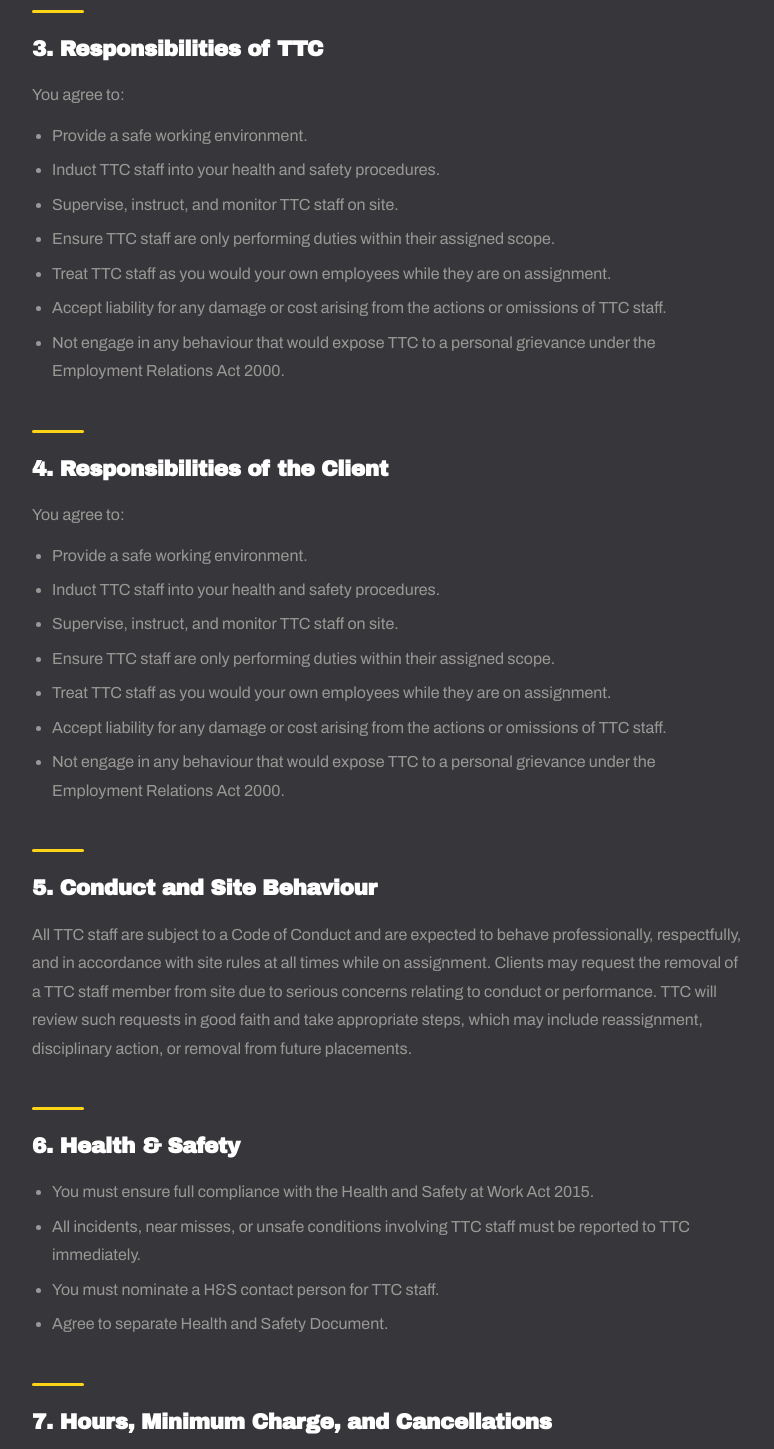
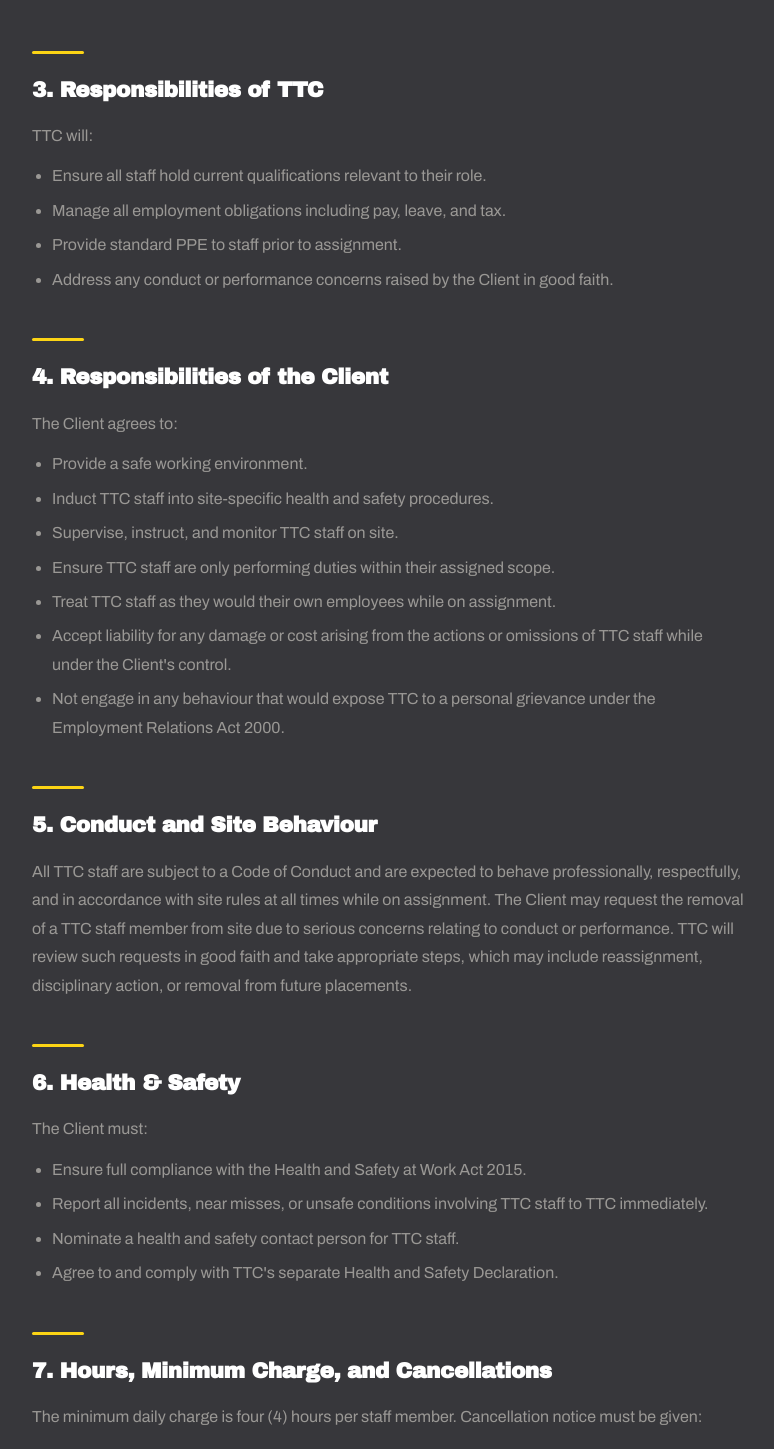
Before and after one commit to ClaudeCodeJones/temp-company-website, a Next.js app: page /terms in a window 1280 px wide. Shown: the part 1166-2615 px from the top of the page, without its empty margins (252-1026 px from the left). Built offline with nearby package versions, Linux system fonts and the light colour scheme.

Commit message:
Update Terms and Conditions content and structure
Co-Authored-By: Claude Opus 4.6 <noreply@anthropic.com>

```diff
--- a/app/terms/page.tsx
+++ b/app/terms/page.tsx
@@ -14,11 +14,12 @@ const sections = [
   {
     number: '1.',
     title: 'Acceptance of Terms',
-    body: 'TTC supplies traffic management personnel to you, the client, on a casual basis. While on assignment, TTC staff work under your day-to-day supervision, direction, and control. TTC remains the employer and retains the right to manage its employment relationship.',
+    body: 'TTC supplies traffic management personnel to the Client on a casual basis. While on assignment, TTC staff work under the Client\'s day-to-day supervision, direction, and control. TTC remains the employer and retains the right to manage its employment relationship.',
   },
   {
     number: '2.',
     title: 'Relationship Between Parties',
+    body: 'TTC will:',
     list: [
       'Source and supply trained TTM workers.',
       'Pay wages, holiday pay, KiwiSaver, PAYE, and other entitlements.',
@@ -28,53 +29,51 @@ const sections = [
   {
     number: '3.',
     title: 'Responsibilities of TTC',
-    body: 'You agree to:',
+    body: 'TTC will:',
     list: [
-      'Provide a safe working environment.',
-      'Induct TTC staff into your health and safety procedures.',
-      'Supervise, instruct, and monitor TTC staff on site.',
-      'Ensure TTC staff are only performing duties within their assigned scope.',
-      'Treat TTC staff as you would your own employees while they are on assignment.',
-      'Accept liability for any damage or cost arising from the actions or omissions of TTC staff.',
-      'Not engage in any behaviour that would expose TTC to a personal grievance under the Employment Relations Act 2000.',
+      'Ensure all staff hold current qualifications relevant to their role.',
+      'Manage all employment obligations including pay, leave, and tax.',
+      'Provide standard PPE to staff prior to assignment.',
+      'Address any conduct or performance concerns raised by the Client in good faith.',
     ],
   },
   {
     number: '4.',
     title: 'Responsibilities of the Client',
-    body: 'You agree to:',
+    body: 'The Client agrees to:',
     list: [
       'Provide a safe working environment.',
-      'Induct TTC staff into your health and safety procedures.',
+      'Induct TTC staff into site-specific health and safety procedures.',
       'Supervise, instruct, and monitor TTC staff on site.',
       'Ensure TTC staff are only performing duties within their assigned scope.',
-      'Treat TTC staff as you would your own employees while they are on assignment.',
-      'Accept liability for any damage or cost arising from the actions or omissions of TTC staff.',
+      'Treat TTC staff as they would their own employees while on assignment.',
+      'Accept liability for any damage or cost arising from the actions or omissions of TTC staff while under the Client\'s control.',
       'Not engage in any behaviour that would expose TTC to a personal grievance under the Employment Relations Act 2000.',
     ],
   },
   {
     number: '5.',
     title: 'Conduct and Site Behaviour',
-    body: 'All TTC staff are subject to a Code of Conduct and are expected to behave professionally, respectfully, and in accordance with site rules at all times while on assignment. Clients may request the removal of a TTC staff member from site due to serious concerns relating to conduct or performance. TTC will review such requests in good faith and take appropriate steps, which may include reassignment, disciplinary action, or removal from future placements.',
+    body: 'All TTC staff are subject to a Code of Conduct and are expected to behave professionally, respectfully, and in accordance with site rules at all times while on assignment. The Client may request the removal of a TTC staff member from site due to serious concerns relating to conduct or performance. TTC will review such requests in good faith and take appropriate steps, which may include reassignment, disciplinary action, or removal from future placements.',
   },
   {
     number: '6.',
     title: 'Health & Safety',
+    body: 'The Client must:',
     list: [
-      'You must ensure full compliance with the Health and Safety at Work Act 2015.',
-      'All incidents, near misses, or unsafe conditions involving TTC staff must be reported to TTC immediately.',
-      'You must nominate a H&S contact person for TTC staff.',
-      'Agree to separate Health and Safety Document.',
+      'Ensure full compliance with the Health and Safety at Work Act 2015.',
+      'Report all incidents, near misses, or unsafe conditions involving TTC staff to TTC immediately.',
+      'Nominate a health and safety contact person for TTC staff.',
+      'Agree to and comply with TTC\'s separate Health and Safety Declaration.',
     ],
   },
   {
     number: '7.',
     title: 'Hours, Minimum Charge, and Cancellations',
-    body: 'Minimum daily charge is four (4) hours per staff member. Cancellation notices must be given:',
+    body: 'The minimum daily charge is four (4) hours per staff member. Cancellation notice must be given:',
     list: [
-      '24 hours prior for nightshift work',
-      '12 hours prior for dayshift work',
+      '24 hours prior for nightshift work.',
+      '12 hours prior for dayshift work.',
     ],
     footer: 'If cancelled inside these timeframes, the minimum charge will apply.',
   },
@@ -87,7 +86,7 @@ const sections = [
     number: '9.',
     title: 'Timesheets and Invoicing',
     list: [
-      'Staff hours will be logged through MyTTM (digital timesheet system). Clients may request paper forms as additional backup.',
+      'Staff hours will be logged through MyTTM (digital timesheet system). The Client may request paper forms as additional backup.',
       'Invoices are issued weekly and due within 7 days of receipt.',
       'Late payments may incur interest and/or result in withdrawal of TTC staff.',
     ],
@@ -95,7 +94,7 @@ const sections = [
   {
     number: '10.',
     title: 'Conversion to Direct Hire',
-    body: 'If you, or any related third party, wish to employ a TTC worker directly, a conversion fee may apply.\n\nWhere the worker has completed fewer than 750 hours on assignment with you, a conversion fee will be charged.\n\nThe fee is calculated as a percentage of a notional annual salary based on 40 hours per week at $25 per hour.\n\nNo conversion fee applies once the worker has completed 750 hours.\n\nThis applies regardless of whether the engagement is direct or through any associated entity.',
+    body: 'If the Client, or any related third party, wishes to employ a TTC worker directly, a conversion fee may apply.\n\nWhere the worker has completed fewer than 750 hours on assignment with the Client, a conversion fee will be charged.\n\nThe fee is calculated as a percentage of a notional annual salary based on 40 hours per week at $25 per hour.\n\nNo conversion fee applies once the worker has completed 750 hours.\n\nThis applies regardless of whether the engagement is direct or through any associated entity.',
   },
   {
     number: '11.',
@@ -104,23 +103,23 @@ const sections = [
   },
   {
     number: '12.',
-    title: 'Full Terms & Conditions',
-    body: 'These website terms are a summary only.\n\nTTC operates under a range of formal agreements, including Client Terms & Conditions, Recruitment Terms & Conditions, Health & Safety Declarations, and Triangular Employment Agreements.\n\nFull terms will be provided and must be accepted prior to engagement.',
+    title: 'Insurance',
+    body: "TTC staff are not covered under TTC's liability insurance while on the Client's site. The Client is responsible for ensuring appropriate cover is in place.",
   },
   {
     number: '13.',
-    title: 'Insurance',
-    body: "TTC staff are not covered under TTC's liability insurance while on your site. You are responsible for ensuring appropriate cover is in place.",
+    title: 'Limitation of Liability',
+    body: 'TTC is not liable for any loss, damage, or cost incurred by the Client resulting from the conduct of TTC staff or from failure to supply staff. While TTC staff are under the Client\'s supervision and control, the Client accepts responsibility for their actions and indemnifies TTC against any costs, claims, or damages that may arise.',
   },
   {
     number: '14.',
-    title: 'Limitation of Liability',
-    body: 'TTC is not liable for any loss, damage, or cost incurred by you resulting from TTC staff conduct or from failure to supply staff. You indemnify TTC against any costs, claims, or damages resulting from TTC staff actions while under your control.',
+    title: 'Governing Law',
+    body: 'These terms are governed by New Zealand law.',
   },
   {
     number: '15.',
-    title: 'Governing Law',
-    body: 'These terms are governed by New Zealand law.',
+    title: 'Full Terms & Conditions',
+    body: 'These website terms are a summary only.\n\nTTC operates under a range of formal agreements, including Client Terms & Conditions, Recruitment Terms & Conditions, Health & Safety Declarations, and Triangular Employment Agreements.\n\nFull terms will be provided and must be accepted prior to engagement.',
   },
 ]
 
@@ -170,7 +169,7 @@ export default function TermsPage() {
 
           <div className="reveal" style={{ marginBottom: '56px' }}>
             <p style={{ fontSize: '1rem', lineHeight: 1.78, color: 'var(--text-muted)', marginBottom: '20px' }}>
-              The Temp Company, a division of Men at Work Ltd (Hereafter referred to as "TTC")
+              The Temp Company, a division of Men at Work Ltd (hereafter referred to as "TTC")
             </p>
             <p style={{ fontSize: '1rem', lineHeight: 1.78, color: 'var(--text-muted)', marginBottom: '12px' }}>
               These terms apply when you engage TTC to supply temporary traffic management staff.
```
